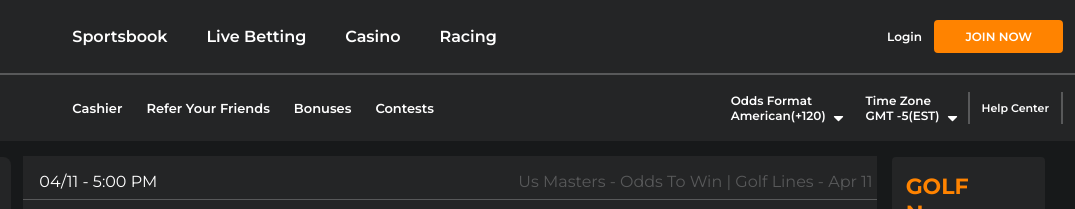
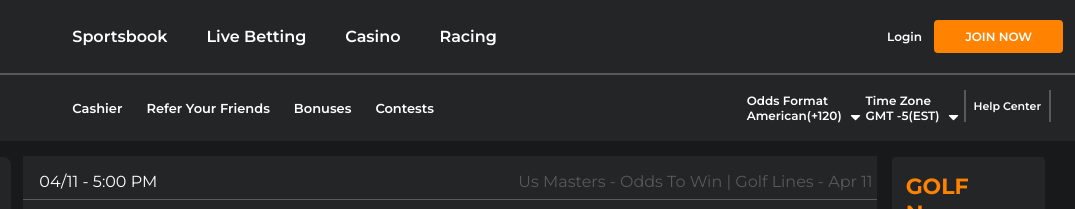
Before and after one commit to jarkin13/my-bookie, a plain HTML site: page v1/index.html in a window 1280 px wide. Shown: the top 209 px of the page, 205-1280 px from the left. Drawn offline with Linux system fonts and the light colour scheme.

Commit message:
removed .row and .align-items-center from div and added nav styling which positions the div appropriatelyand asigns it to be a relative container

```diff
--- a/v1/index.html
+++ b/v1/index.html
@@ -85,7 +85,7 @@
             </div>
             <div class="nav-secondary-actions col-auto ml-auto">
               <div class="container">
-                <ul class="row align-items-center">
+                <ul class="nav-styling">
                   <li class="col col-auto">
                     <button
                       class="btn btn-link btn-link--has-submenu"
--- a/v1/styles.css
+++ b/v1/styles.css
@@ -76,7 +76,6 @@ ul {
   flex-wrap: wrap;
   margin-left: calc(var(--flex-gutter) / -2);
   margin-right: calc(var(--flex-gutter) / -2);
-  position: relative;
 }
 
 .row > * {
@@ -223,7 +222,7 @@ ul {
   height: 32px;
   display: flex;
   align-items: center;
-  margin-left: 8px;
+  margin-left: 16px;
 }
 
 /* buttons & links */
@@ -244,6 +243,7 @@ ul {
   --btn-text-size: 12px;
   --btn-background: transparent;
   --btn-border-color: transparent;
+  margin-left: 8px;
 }
 
 .btn--md {
@@ -289,6 +289,7 @@ ul {
   color: var(--white);
   position: absolute;
   bottom: 0;
+  margin: 1px;
 }
 
 .link {
@@ -381,6 +382,13 @@ ul {
 
 .nav-secondary-actions .nav-secondary__link {
   font-size: 0.6875rem;
+  margin: 8px;
+}
+
+.nav-styling {
+  position: relative;
+  display: inline-flex;
+  /* justify-content: space-around; */
 }
 
 /* main */
```
